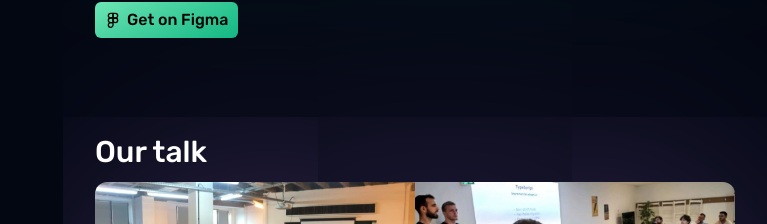
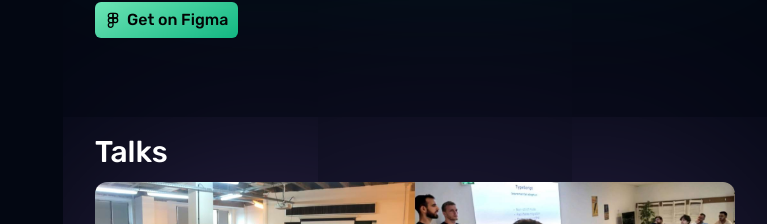
Before and after one commit to BearStudio/start-ui-website, a Next.js app: page / in a window 1280 px wide. Shown: the part 2170-2394 px from the top of the page, without its empty margins (513-1280 px from the left). Built offline with nearby package versions, Linux system fonts and the light colour scheme.

Commit message:
change url from conferences to talks + change title to talks

```diff
--- a/src/app/page.tsx
+++ b/src/app/page.tsx
@@ -285,8 +285,8 @@ export default function Home() {
         </Section>
         <Section>
           <SectionTitle>
-            <Link className="text-3xl font-medium" href="/conferences/past">
-              Our talk
+            <Link className="text-3xl font-medium" href="/talks/past">
+              Talks
             </Link>
           </SectionTitle>
           <div
@@ -352,7 +352,7 @@ export default function Home() {
           </SectionContent>
           <div className="flex flex-col space-y-4  md:flex-row md:space-x-4 lg:flex-row lg:space-x-4 lg:space-y-0">
             <Link
-              href="/conferences/past"
+              href="/talks/past"
               className="inline-flex w-fit  items-center gap-x-1.5 rounded-md  bg-gradient-to-r from-purple-400 to-purple-500 px-2.5 py-1.5 font-medium text-black shadow-sm md:w-fit lg:w-fit"
             >
               <LuMic2 />
```
Also changed, not shown: src/app/talks/past/page.tsx (renamed from src/app/conferences/past/page.tsx).
